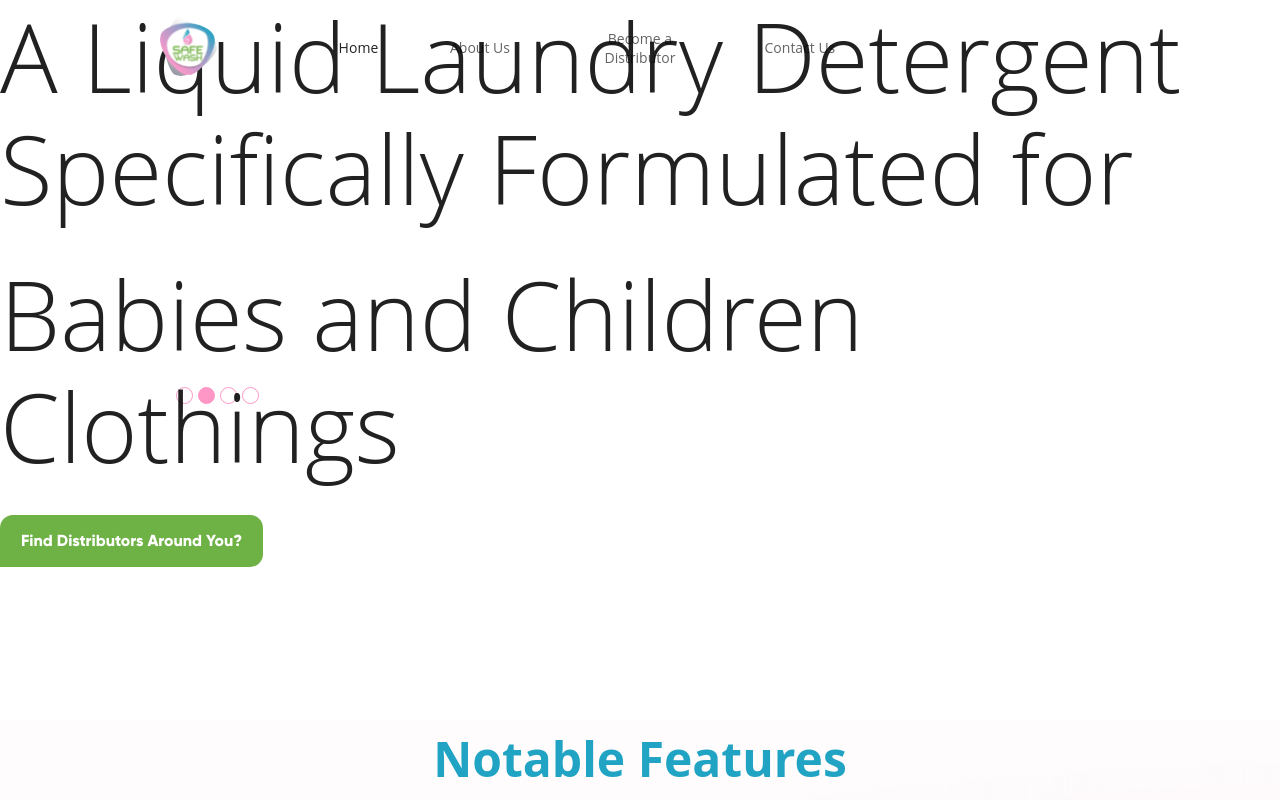
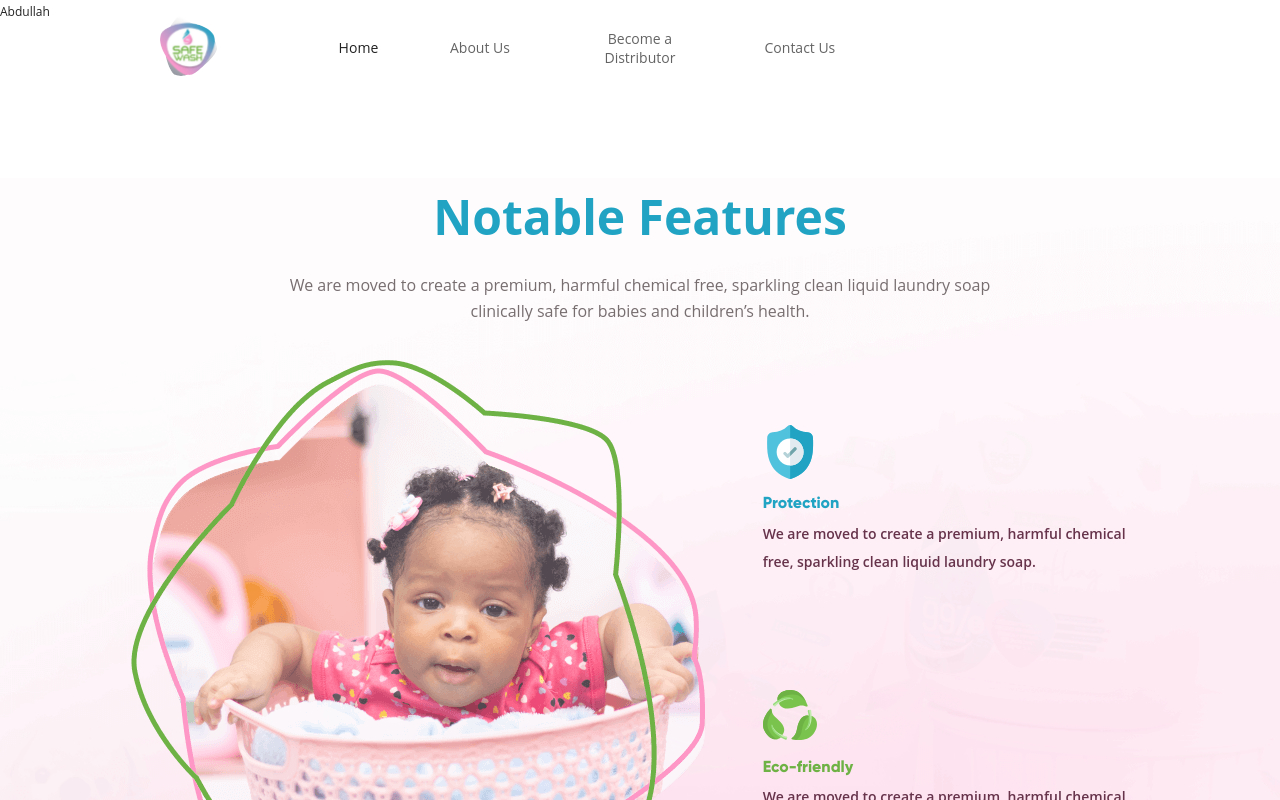
Before and after one commit to mistyjack/safewash, a Next.js app: page / in a window 1280 px wide. Shown: the top 800 px of the page. Built offline with nearby package versions, Linux system fonts and the light colour scheme.

Commit message:
Removed styling.

```diff
--- a/src/components/FirstSlide.js
+++ b/src/components/FirstSlide.js
@@ -11,18 +11,7 @@ const FirstSlide = () => {
   return (
     <section>
       <CssBaseline />
-
-      <div>
-        <Typography variant="h1" gutterBottom>
-          A Liquid Laundry Detergent Specifically Formulated for
-        </Typography>
-        <Typography variant="h1" gutterBottom>
-          Babies and Children Clothings
-        </Typography>
-        <Button className="btn" variant="contained" color="secondary" disableElevation>
-          Find Distributors Around You?
-        </Button>
-      </div>
+      Abdullah
     </section>
   );
 };
```
